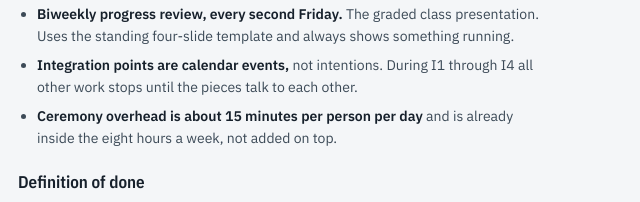
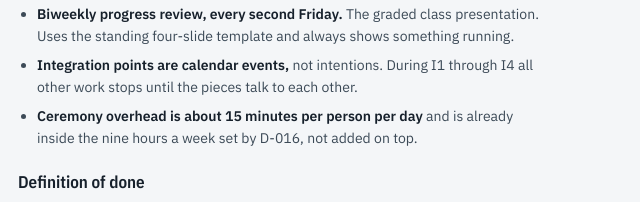
Before and after one commit to proofshape/proofshape, a plain HTML site: page docs/sprint-plan.html in a window 1280 px wide. Shown: the part 8693-8895 px from the top of the page, 633-1273 px from the left. Drawn offline with nearby package versions, Linux system fonts and the light colour scheme.

Commit message:
P-23: mirror nine-hour ceremony capacity in HTML

```diff
--- a/docs/sprint-plan.html
+++ b/docs/sprint-plan.html
@@ -1028,7 +1028,7 @@ footer{margin-top:56px; padding-top:18px; border-top:1px solid var(--rule); font
         <li><b>Sprint boundary call, 30 minutes.</b> Demo what works, check the gate, agree the next sprint's stories, one retro question. Held on the milestone date.</li>
         <li><b>Biweekly progress review, every second Friday.</b> The graded class presentation. Uses the standing four-slide template and always shows something running.</li>
         <li><b>Integration points are calendar events,</b> not intentions. During I1 through I4 all other work stops until the pieces talk to each other.</li>
-        <li><b>Ceremony overhead is about 15 minutes per person per day</b> and is already inside the eight hours a week, not added on top.</li>
+        <li><b>Ceremony overhead is about 15 minutes per person per day</b> and is already inside the nine hours a week set by D-016, not added on top.</li>
       </ul>
       <h3 style="margin-top:20px;">Definition of done</h3>
       <ul>
```
